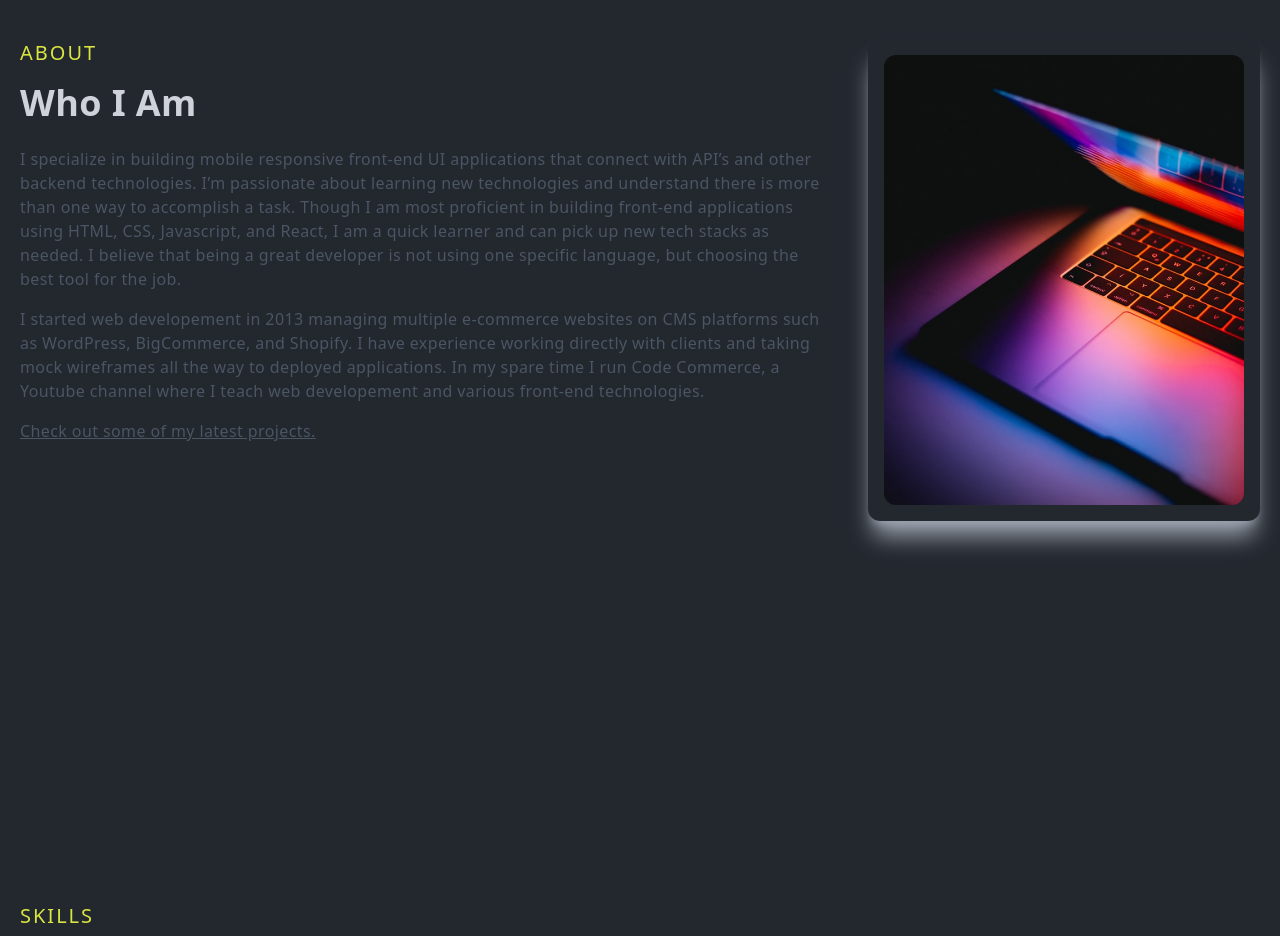
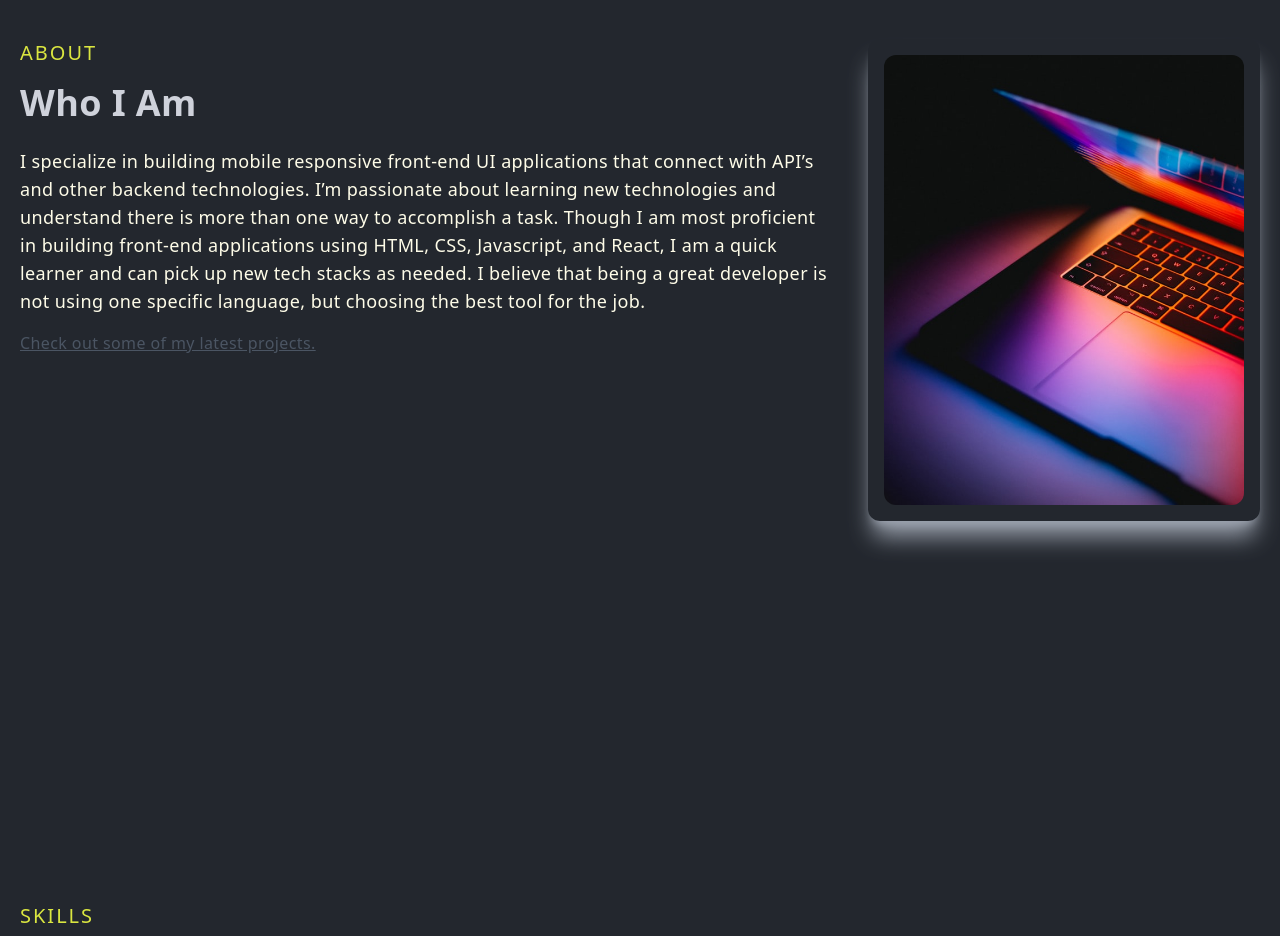
Before and after one commit to kaleab-kali/personal-website, a Next.js app: page / in a window 1280 px wide. Shown: the part 920-1856 px from the top of the page. Built offline with nearby package versions, Linux system fonts and the light colour scheme.

Commit message:
fixed the about section for my website

```diff
--- a/components/About.jsx
+++ b/components/About.jsx
@@ -12,7 +12,7 @@
             About
           </p>
           <h2 className='py-4'>Who I Am</h2>
-          <p className='py-2 text-gray-600'>
+          <p className='py-2 text-yellow-50 text-lg'>
             I specialize in building mobile responsive front-end UI applications
             that connect with API’s and other backend technologies. I’m
             passionate about learning new technologies and understand there is
@@ -21,14 +21,6 @@
             React, I am a quick learner and can pick up new tech stacks as
             needed. I believe that being a great developer is not using one
             specific language, but choosing the best tool for the job.
-          </p>
-          <p className='py-2 text-gray-600'>
-            I started web developement in 2013 managing multiple e-commerce
-            websites on CMS platforms such as WordPress, BigCommerce, and
-            Shopify. I have experience working directly with clients and taking
-            mock wireframes all the way to deployed applications. In my spare
-            time I run Code Commerce, a Youtube channel where I teach web
-            developement and various front-end technologies.
           </p>
           <Link href='/#projects'>
             <p className='py-2 text-gray-600 underline cursor-pointer'>
```
